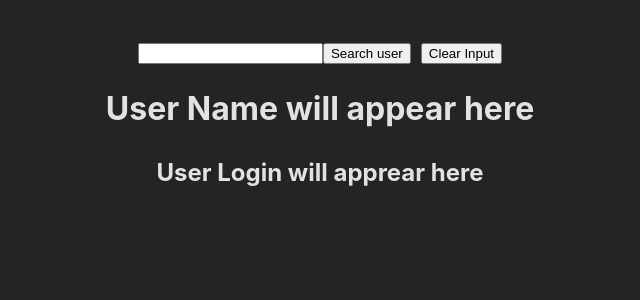
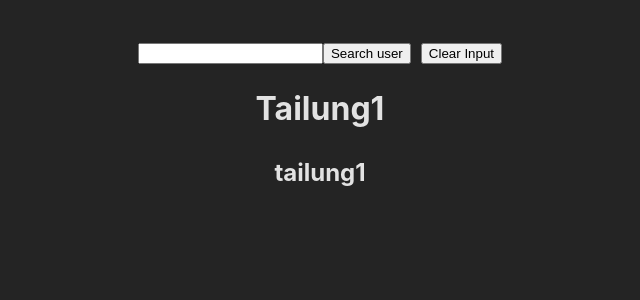
Before and after one commit to Tailung1/github-user-search-app, a React (Vite) app: page / in a window 1280 px wide. Shown: the top 300 px of the page, without its empty margins (320-960 px from the left). Built offline with nearby package versions, Linux system fonts and the light colour scheme.

Commit message:
add useEffect

```diff
--- a/src/App.tsx
+++ b/src/App.tsx
@@ -5,13 +5,13 @@ import "./App.css";
 type TUser = {
     name:string  | null
     login :string | null
-
 }
 
 function App() {
   const [user, setUser] = useState<TUser | null>(null);
 
   const [search,setSearch]=useState<string>("")
+  useEffect(() => setUser({ name: "Tailung1", login: "tailung1" }), []);
 
   const fetchFunc = async () => {
     if(!search.trim()) return;
```
